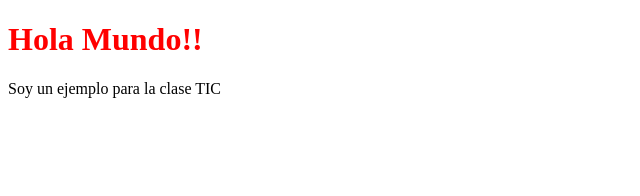
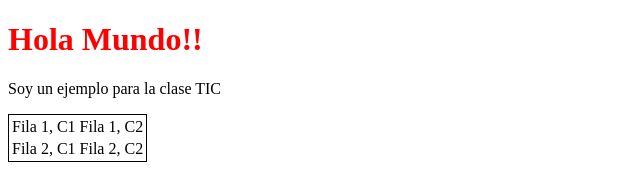
Before and after one commit to chavarc97/REPO-TIC-2-709569, a plain HTML site: page index.html in a window 1280 px wide. Shown: the whole page, without its empty margins (0-640 px from the left). Drawn offline with Linux system fonts and the light colour scheme.

Commit message:
add 2x2 table

```diff
--- a/index.html
+++ b/index.html
@@ -9,5 +9,16 @@
 <body>
     <h1>Hola Mundo!!</h1>
     <p>Soy un ejemplo para la clase TIC</p>
+
+    <table style="border: 1px solid #000000;">
+        <tr>
+            <td>Fila 1, C1</td>
+            <td>Fila 1, C2</td>
+        </tr>
+        <tr>
+            <td>Fila 2, C1</td>
+            <td>Fila 2, C2</td>
+        </tr>
+    </table>
 </body>
 </html>
```
